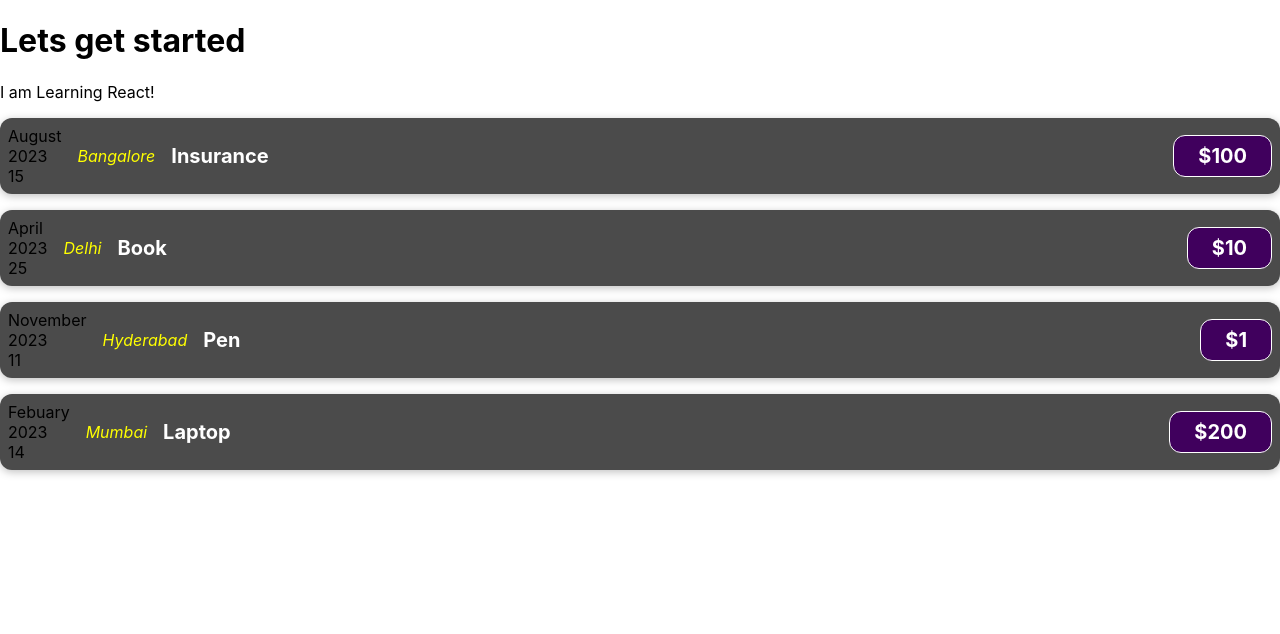
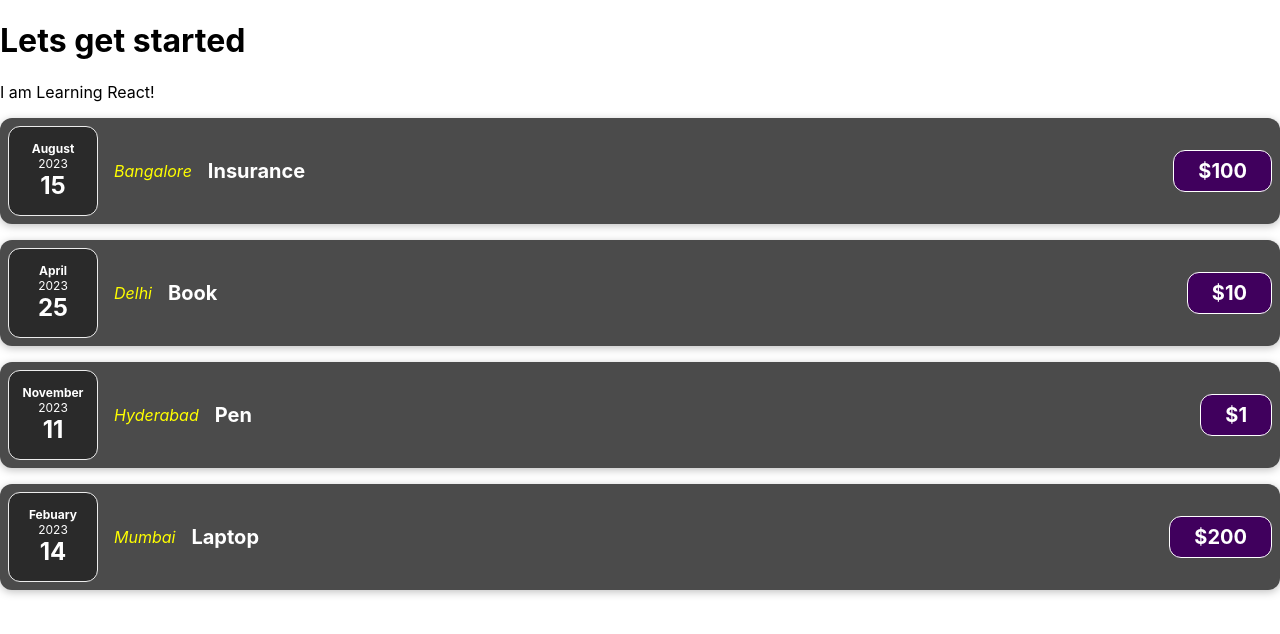
Before and after one commit to puranrana080/Learning-React, a React (Create React App) app: page / in a window 1280 px wide. Shown: the top 634 px of the page. Built offline with nearby package versions, Linux system fonts and the light colour scheme.

Commit message:
splitting the component

```diff
--- a/src/App.js
+++ b/src/App.js
@@ -1,4 +1,4 @@
-import ExpenseItem from "./components/ExpenseItem";
+import Expenses from "./components/Expenses";
 
 function App() {
   const expenses = [
@@ -36,18 +36,7 @@
     <div>
       <h1>Lets get started</h1>
       <p>I am Learning React!</p>
-
-      {expenses.map((expense) => {
-        return (
-          <ExpenseItem
-            key={expense.id}
-            date={expense.date}
-            location={expense.location}
-            title={expense.title}
-            price={expense.price}
-          ></ExpenseItem>
-        );
-      })}
+      <Expenses expenses={expenses}></Expenses>
     </div>
   );
 }
--- /dev/null
+++ b/src/components/ExpenseDate.css
@@ -0,0 +1,26 @@
+.expense-date {
+    display: flex;
+    flex-direction: column;
+    width: 5.5rem;
+    height: 5.5rem;
+    border: 1px solid #ececec;
+    background-color: #2a2a2a;
+    color: white;
+    border-radius: 12px;
+    align-items: center;
+    justify-content: center;
+  }
+
+  .expense-date__month {
+    font-size: 0.75rem;
+    font-weight: bold;
+  }
+
+  .expense-date__year {
+    font-size: 0.75rem;
+  }
+
+  .expense-date__day {
+    font-size: 1.5rem;
+    font-weight: bold;
+  }
--- /dev/null
+++ b/src/components/ExpenseDate.js
@@ -0,0 +1,30 @@
+import "./ExpenseDate.css";
+const months = [
+  "January",
+  "Febuary",
+  "March",
+  "April",
+  "May",
+  "June",
+  "July",
+  "August",
+  "September",
+  "October",
+  "November",
+  "December",
+];
+
+function ExpenseDate(props) {
+  const month = months[props.date.getMonth()];
+  const year = props.date.getFullYear();
+  const day = props.date.getDate();
+  return (
+    <div className="expense-date">
+      <div className="expense-date__month">{month}</div>
+      <div className="expense-date__year">{year}</div>
+      <div className="expense-date__day">{day}</div>
+    </div>
+  );
+}
+
+export default ExpenseDate;
--- a/src/components/ExpenseItem.js
+++ b/src/components/ExpenseItem.js
@@ -1,23 +1,16 @@
-import './ExpenseItem.css'
-const months = ['January','Febuary','March','April','May','June','July','August','September','October','November','December']
+import "./ExpenseItem.css";
+import ExpenseDate from "./ExpenseDate";
 
-
-function ExpenseItem(props){
-    const month=months[props.date.getMonth()]
-    const year=props.date.getFullYear()
-    const day=props.date.getDate()
-
-    return <div className='expense-item'>
-        <div>
-        <div>{month}</div>
-        <div>{year}</div>
-        <div>{day}</div>
-        </div>
-        <div className='expense-item__location'>{props.location}</div>
-        <div className='expense-item__description'>
-            <h2>{props.title}</h2>
-            <div className='expense-item__price'>${props.price}</div>
-        </div>
+function ExpenseItem(props) {
+  return (
+    <div className="expense-item">
+      <ExpenseDate date={props.date}></ExpenseDate>
+      <div className="expense-item__location">{props.location}</div>
+      <div className="expense-item__description">
+        <h2>{props.title}</h2>
+        <div className="expense-item__price">${props.price}</div>
+      </div>
     </div>
+  );
 }
 export default ExpenseItem;
--- /dev/null
+++ b/src/components/Expenses.css
@@ -0,0 +1,9 @@
+.expenses {
+    padding: 1rem;
+    background-color: rgb(31, 31, 31);
+    margin: 2rem auto;
+    width: 50rem;
+    max-width: 95%;
+    border-radius: 12px;
+    box-shadow: 0 1px 8px rgba(0, 0, 0, 0.25);
+  }
--- /dev/null
+++ b/src/components/Expenses.js
@@ -0,0 +1,22 @@
+import ExpenseItem from "./ExpenseItem";
+import "./Expenses.css";
+
+function Expenses(props) {
+  return (
+    <>
+      {props.expenses.map((expense) => {
+        return (
+          <ExpenseItem
+            key={expense.id}
+            date={expense.date}
+            location={expense.location}
+            title={expense.title}
+            price={expense.price}
+          ></ExpenseItem>
+        );
+      })}
+    </>
+  );
+}
+
+export default Expenses;
```
